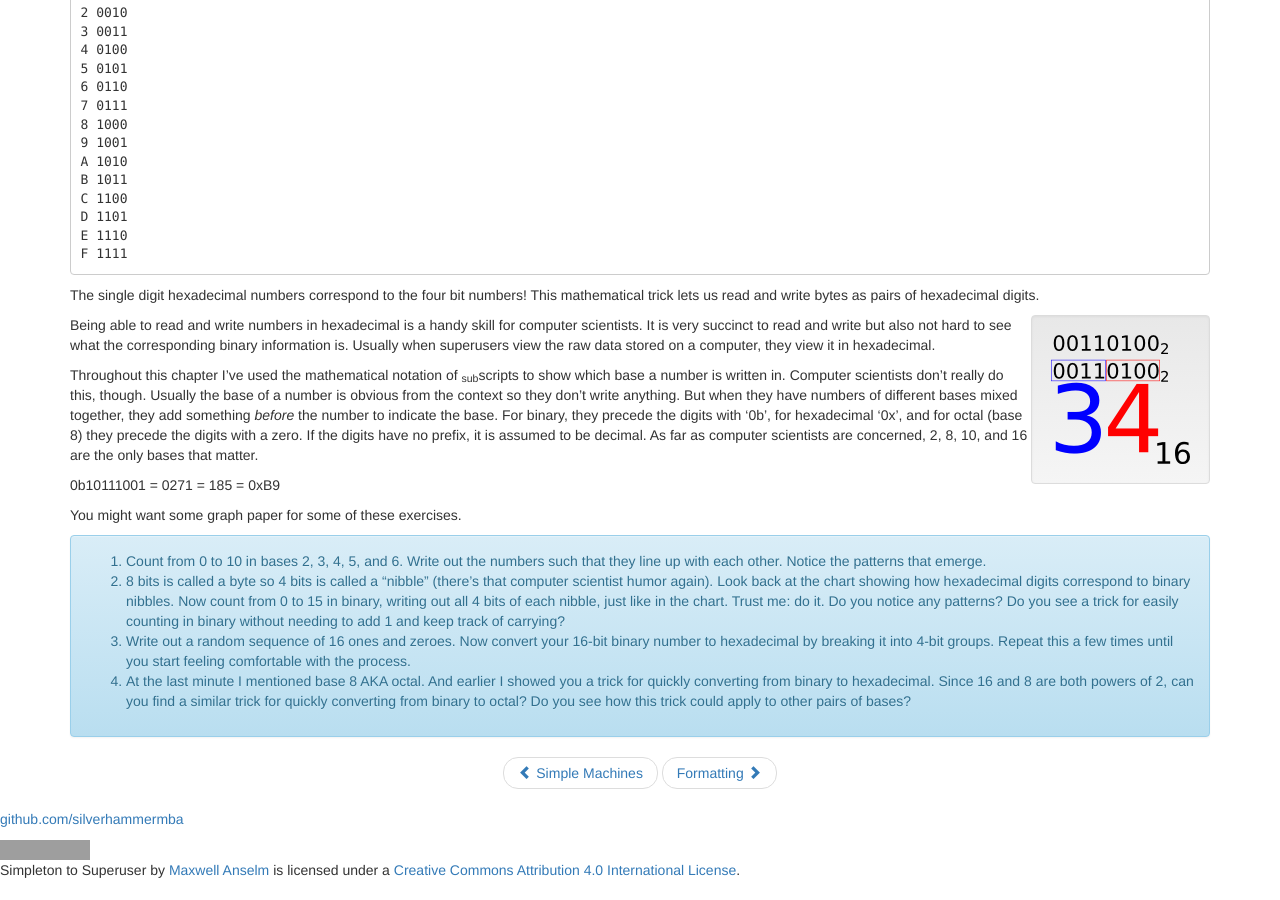
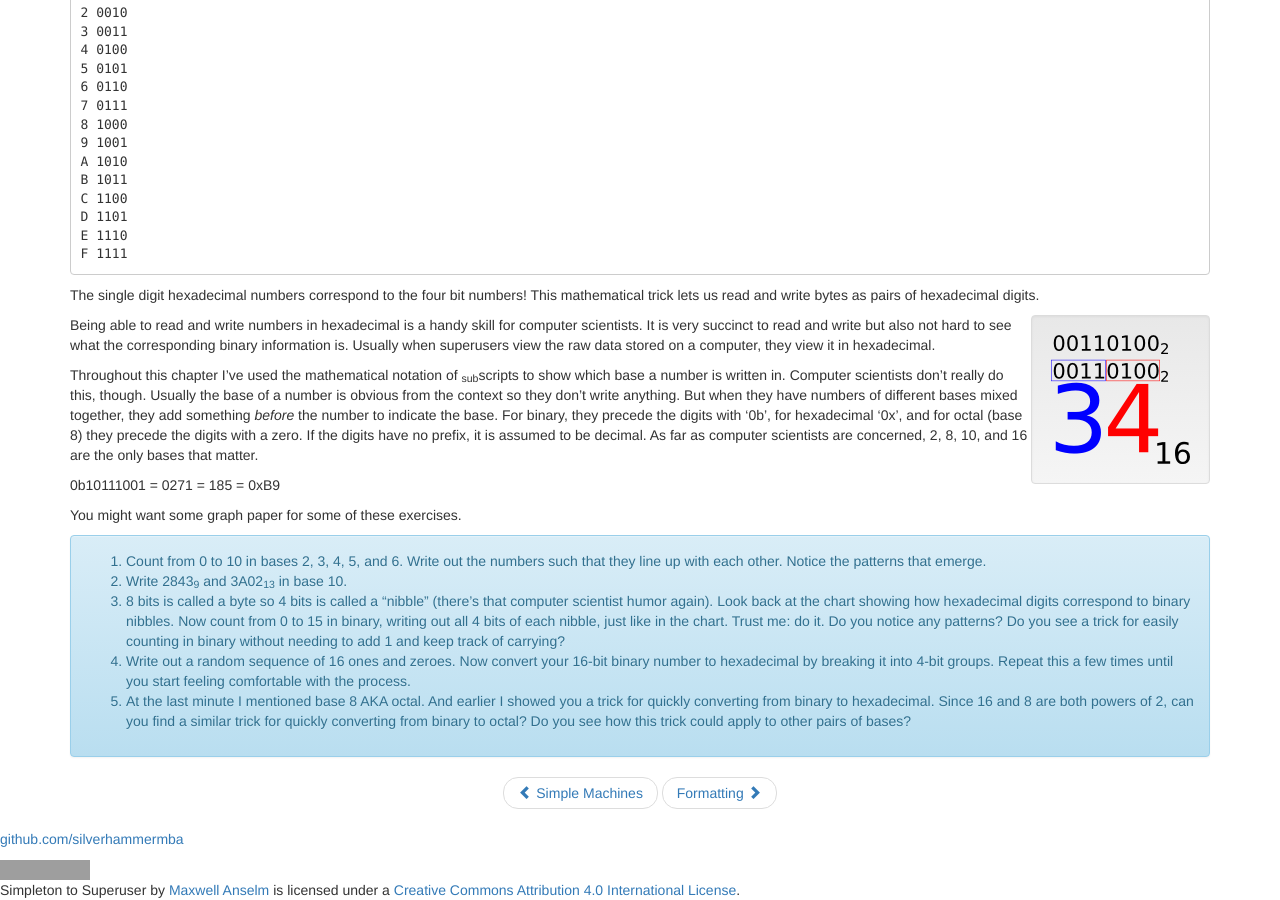
Before and after one commit to silverhammermba/superuser, a Jekyll site: the page built from _posts/2011-04-01-ch3.markdown, in a window 1280 px wide and 900 px high, scrolled down 2908 px. Built offline with Jekyll 4.4.1, drawn with Linux system fonts in a browser that asks for light colours; nearby versions of some CDN libraries; grey boxes are pictures that could not be loaded.

Commit message:
Add exercise for base conversion

```diff
--- a/_posts/2011-04-01-ch3.markdown
+++ b/_posts/2011-04-01-ch3.markdown
@@ -247,16 +247,17 @@
 <div>
 1. Count from 0 to 10 in bases 2, 3, 4, 5, and 6. Write out the numbers such
    that they line up with each other. Notice the patterns that emerge.
-2. 8 bits is called a byte so 4 bits is called a "nibble" (there's that computer
+2. Write 2843<sub>9</sub> and 3A02<sub>13</sub> in base 10.
+3. 8 bits is called a byte so 4 bits is called a "nibble" (there's that computer
    scientist humor again). Look back at the chart showing how hexadecimal digits
    correspond to binary nibbles. Now count from 0 to 15 in binary, writing out all
    4 bits of each nibble, just like in the chart. Trust me: do it. Do you notice
    any patterns? Do you see a trick for easily counting in binary without needing
    to add 1 and keep track of carrying?
-3. Write out a random sequence of 16 ones and zeroes. Now convert your 16-bit
+4. Write out a random sequence of 16 ones and zeroes. Now convert your 16-bit
    binary number to hexadecimal by breaking it into 4-bit groups. Repeat this a
    few times until you start feeling comfortable with the process.
-4. At the last minute I mentioned base 8 AKA octal. And earlier I showed you a
+5. At the last minute I mentioned base 8 AKA octal. And earlier I showed you a
    trick for quickly converting from binary to hexadecimal. Since 16 and 8 are
    both powers of 2, can you find a similar trick for quickly converting from
    binary to octal?  Do you see how this trick could apply to other pairs of
```
Also changed, not shown: extras/answers.markdown (+4 -3 lines).
